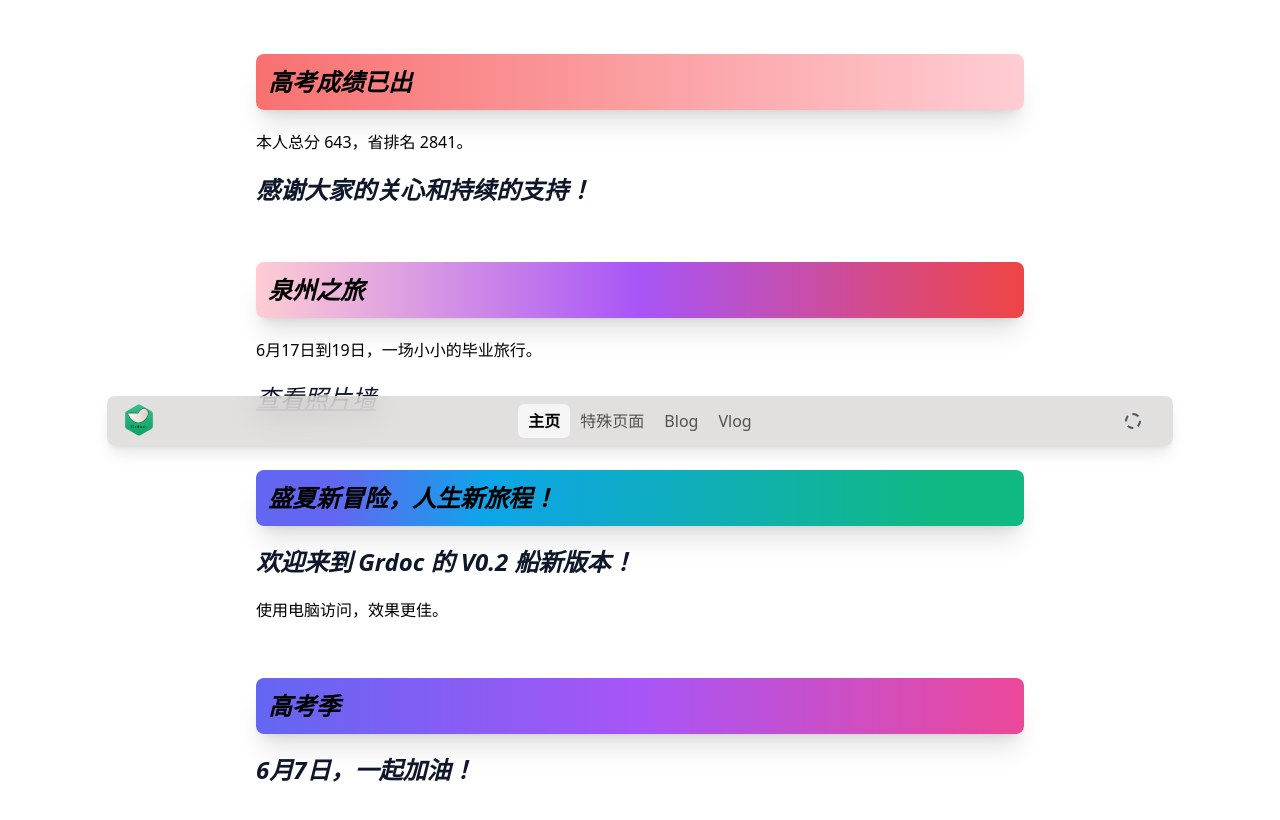
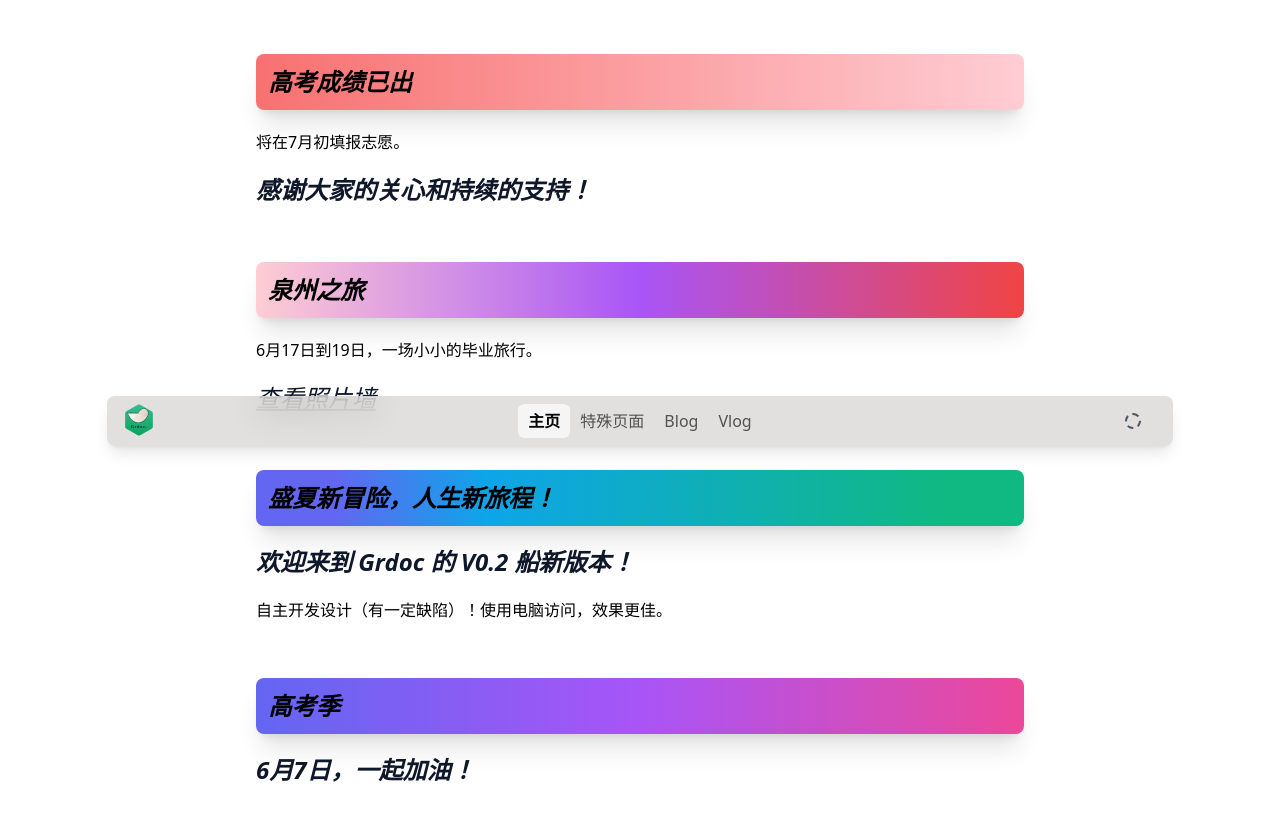
Before and after one commit to pentaoa/grdocapp, a Next.js app: page / in a window 1280 px wide. Shown: the part 342-1162 px from the top of the page. Built offline with nearby package versions, Linux system fonts and the light colour scheme.

Commit message:
🦖Loading Ani

```diff
--- a/app/layout.tsx
+++ b/app/layout.tsx
@@ -3,6 +3,8 @@ import type { Metadata } from 'next';
 import localFont from 'next/font/local';
 import Billboard from '../components/billboard';
 import Footer from 'components/footer';
+import { Suspense } from 'react';
+import Loading from './loading';
 
 export const metadata: Metadata = {
   title: {
@@ -24,10 +26,11 @@ export default function RootLayout({
     >
       <body className="antialiased mx-3 mb-20 flex flex-col md:flex-row mt-5 md:mt-20 lg:mt-32 lg:mx-auto">
 
+        <Suspense fallback={<Loading />}>
         <main className="flex-auto mx-auto min-w-0 max-w-3xl mt-6 md:mt-0 flex flex-col px-2 md:px-0">
           {children}
         </main>
-
+        </Suspense>
       </body>
       <Footer />
     </html>
--- /dev/null
+++ b/app/loading.tsx
@@ -0,0 +1,4 @@
+export default function Loading() {
+  <div className="loader h-4 w-4 border-2 animate-spin border-gray-600 border-dashed rounded-full"></div>
+  return <Loading />
+}
--- a/app/page.tsx
+++ b/app/page.tsx
@@ -32,7 +32,7 @@ export default async function HomePage() {
           高考成绩已出
         </div>
         <p className="my-5">
-          本人总分 643，省排名 2841。
+          将在7月初填报志愿。
         </p>
         <p className=" my-5 text-2xl font-semibold italic text-slate-900">
           感谢大家的关心和持续的支持！
@@ -60,7 +60,7 @@ export default async function HomePage() {
         <div className="my-5 text-2xl font-semibold italic text-slate-900">
           欢迎来到 Grdoc 的 V0.2 船新版本！
         </div>
-        使用电脑访问，效果更佳。
+        自主开发设计（有一定缺陷）！使用电脑访问，效果更佳。
       </div>
 
       <div className="my-14 ">
```
